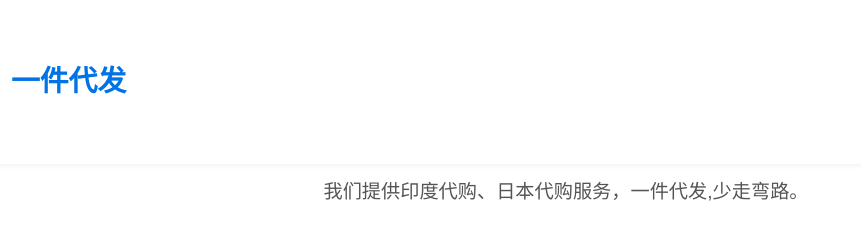
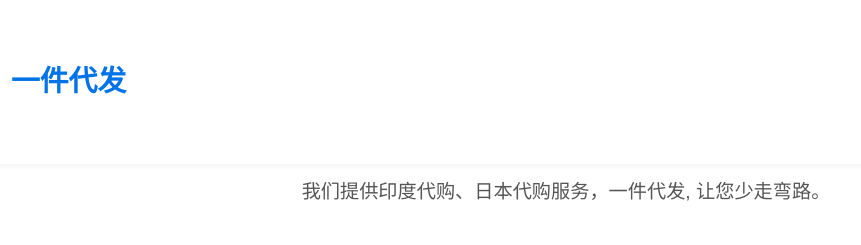
Before and after one commit to yntxe/yntxe.github.io, a plain HTML site: page index.html in a window 1280 px wide. Shown: the top 245 px of the page, 74-935 px from the left. Drawn offline with Linux system fonts and the light colour scheme.

Commit message:
Update index.html

```diff
--- a/index.html
+++ b/index.html
@@ -4,7 +4,7 @@
   <meta charset="UTF-8">
   <meta name="viewport" content="width=device-width, initial-scale=1.0">
   <title>印度代购 | 日本代购 | 一件代发</title>
-  <meta name="description" content="印度、日本本土直邮代购，一件代发服务，快速安全送到手。微信联系：kwzyyy。">
+  <meta name="description" content="印度、日本本土直邮代购，一件代发服务，让您少走弯路。微信联系：kwzyyy。">
   <link rel="icon" href="favicon.ico" type="image/x-icon">
   <style>
     body {
@@ -116,7 +116,7 @@
 
   <main>
     <h2>印度、日本本土直邮代购</h2>
-    <p>我们提供印度代购、日本代购服务，一件代发,少走弯路。</p>
+    <p>我们提供印度代购、日本代购服务，一件代发, 让您少走弯路。</p>
 
     <div class="contact">微信: <span id="wechat">kwzyyy</span></div>
     <button class="btn" onclick="copyWechat()">复制微信</button>
```
